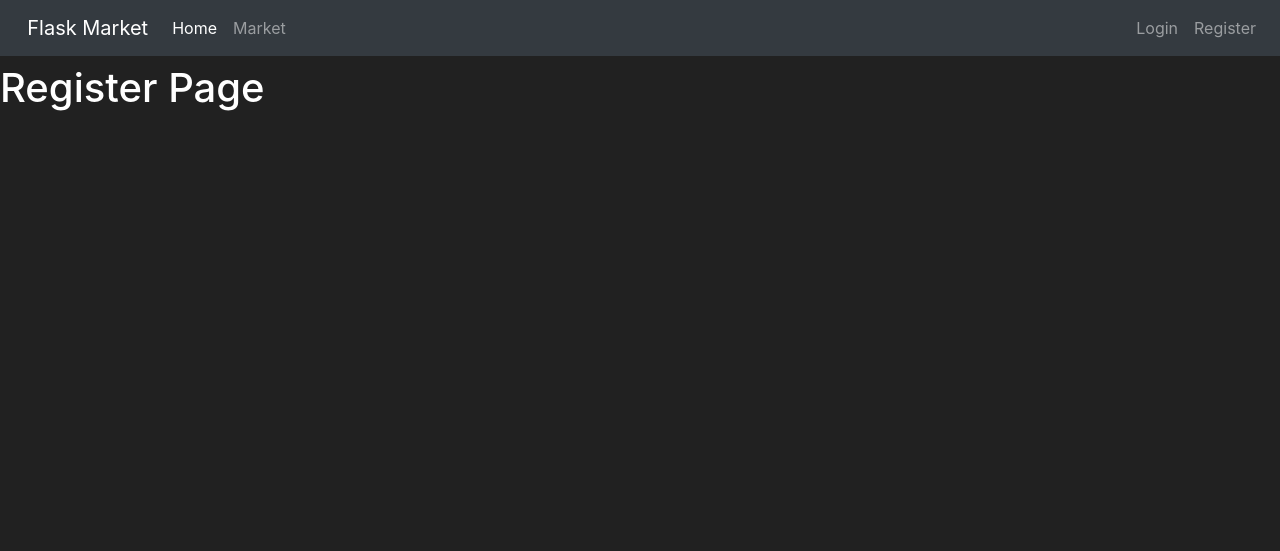
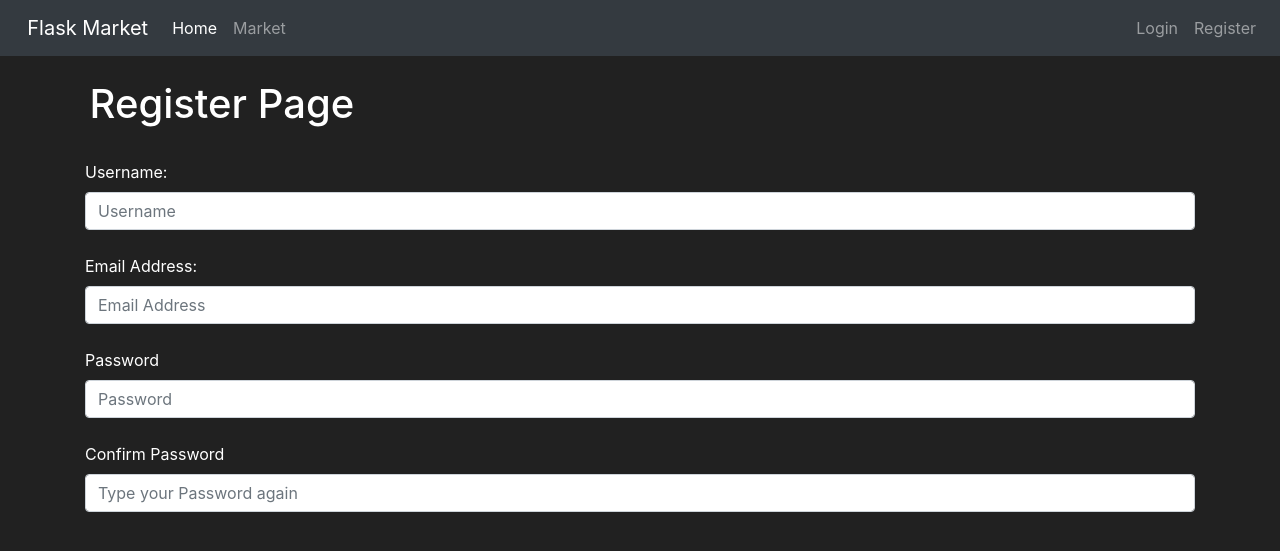
Before and after one commit to bidhyapokharel/FlaskProject, a Flask app: page /register in a window 1280 px wide. Shown: the top 551 px of the page. Run offline with Flask 2, Linux system fonts and the light colour scheme; some libraries are stand-ins or nearby versions.

Commit message:
Create Registration form

```diff
--- a/FlaskProject/market/forms.py
+++ b/FlaskProject/market/forms.py
@@ -2,8 +2,8 @@ from flask_wtf import FlaskForm
 from wtforms import StringField, PasswordField, SubmitField
 
 class RegisterForm(FlaskForm):
-    username = StringField(label='username')
-    email_address = StringField(label='email_address')
+    username = StringField(label='Username: ')
+    email_address = StringField(label='Email Address: ')
     password1 = PasswordField(label='Password')
     password2 = PasswordField(label='Confirm Password')
     submit = SubmitField(label= 'Submit Field')
--- a/FlaskProject/market/templates/register.html
+++ b/FlaskProject/market/templates/register.html
@@ -5,5 +5,25 @@ Register Page
 {% endblock %}
 
 {% block content %}
-<h1>Register Page</h1>
+<h1 style="padding-left: 5.6rem; padding-top: 1rem;">Register Page</h1>
+<div class="container">
+    <form method="POST" class="form-register" style='color:white'>
+        <br/>
+        {{ form.username.label() }}
+        {{ form.username(class="form-control", placeholder="Username" ) }}
+        <br/>
+        {{ form.email_address.label() }}
+        {{ form.email_address(class="form-control", placeholder="Email Address" ) }}
+        <br/>
+        {{ form.password1.label() }}
+        {{ form.password1(class="form-control", placeholder="Password" ) }}
+        <br/>
+        {{ form.password2.label() }}
+        {{ form.password2(class="form-control", placeholder="Type your Password again" ) }}
+        <br/>
+
+
+
+    </form>
+</div>
 {% endblock %}
```
